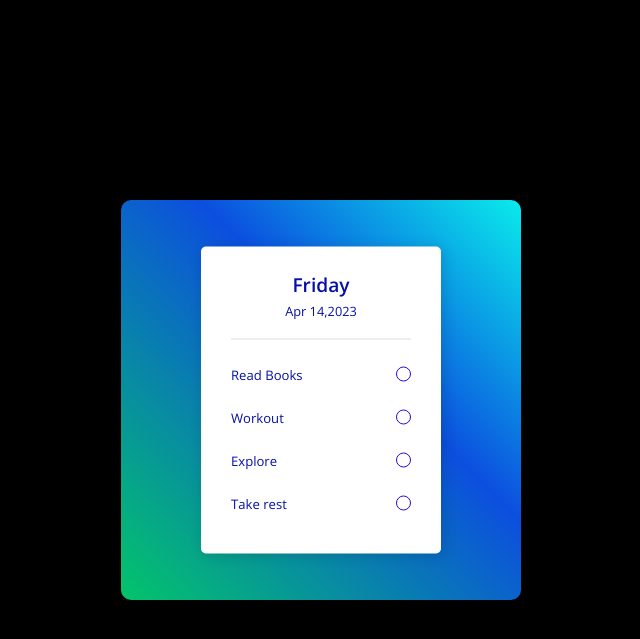
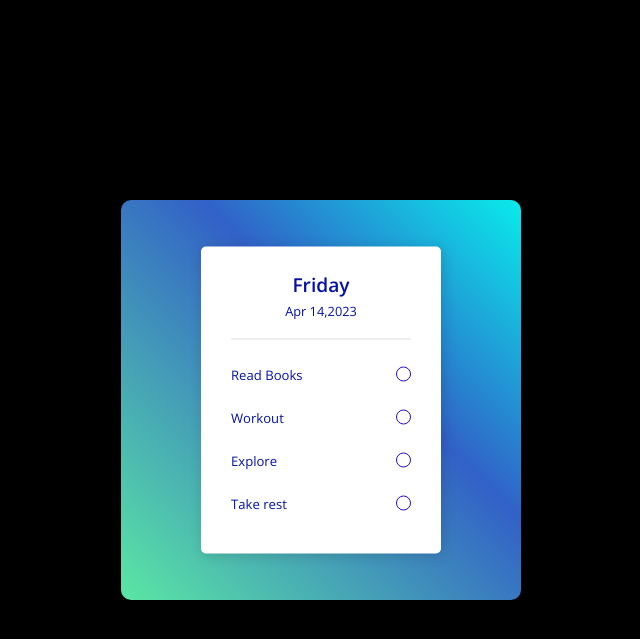
Before and after one commit to Still-not-found/WEB-DEVELOPEMENT, a PHP site: page /ToDoList1.html in a window 1280 px wide. Shown: the top 639 px of the page, without its empty margins (319-959 px from the left). Run offline with PHP 8.4, Linux system fonts and the light colour scheme; some libraries are stand-ins or nearby versions.

Commit message:
Update ToDoList1.css

```diff
--- a/To Do List/ToDoList1.css
+++ b/To Do List/ToDoList1.css
@@ -18,7 +18,8 @@ body,html{
     color: #0f54ea;
     font-family: "Open Sans", sans-serif;
     background: #31cdfd;
-    background: linear-gradient(45deg, #04c46a 0%, #0c4fdf 60%, #09ebeb 100%);
+    background: linear-gradient(45deg, #5ae6a4 0%, #3261c7 60%, #09ebeb 100%);
+
 }
 .center {
     position: absolute;
```
